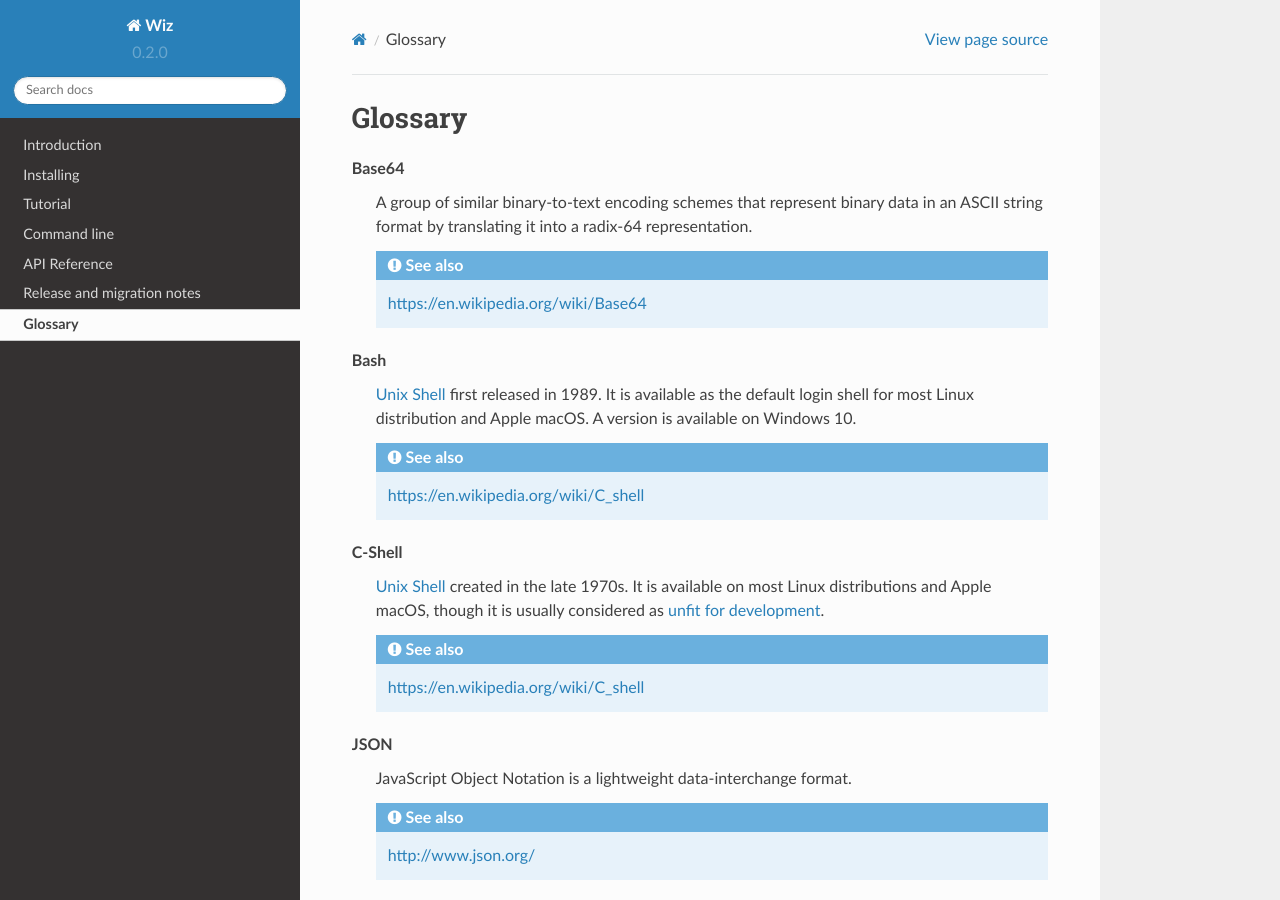
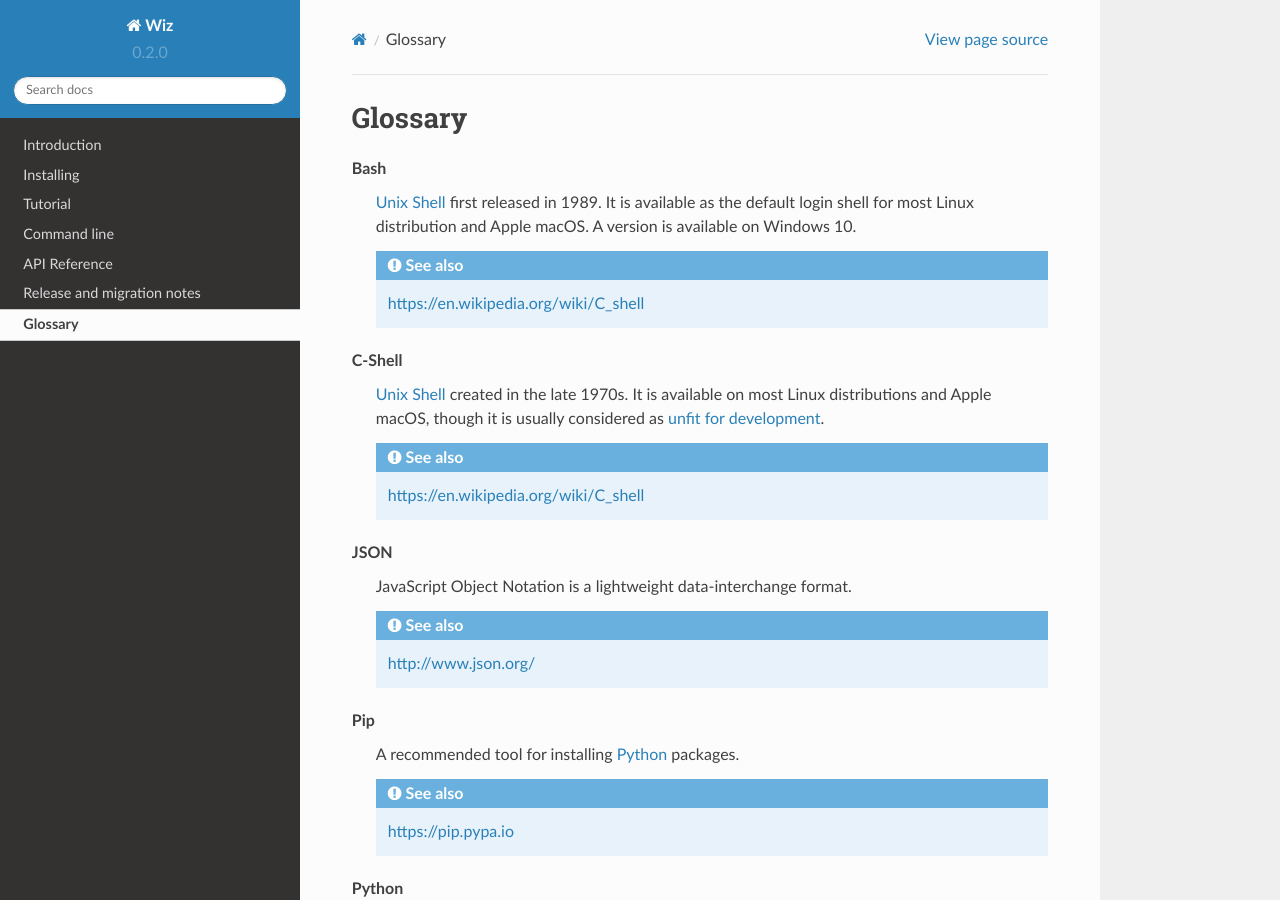
Before and after one commit to themill/wiz, a Sphinx documentation site: the page built from doc/glossary.rst, in a window 1280 px wide and 900 px high. Built offline with Sphinx 7.4.7 and the Read the Docs theme 2.0.0, drawn with Linux system fonts in a browser that asks for light colours.

Commit message:
Remove unnecessary glossary entry

```diff
--- a/doc/glossary.rst
+++ b/doc/glossary.rst
@@ -3,13 +3,6 @@ Glossary
 ********
 
 .. glossary::
-
-    Base64
-        A group of similar binary-to-text encoding schemes that represent binary
-        data in an ASCII string format by translating it into a radix-64
-        representation.
-
-        .. seealso:: https://en.wikipedia.org/wiki/Base64
 
     Bash
         :term:`Unix Shell` first released in 1989. It is available as the
```
